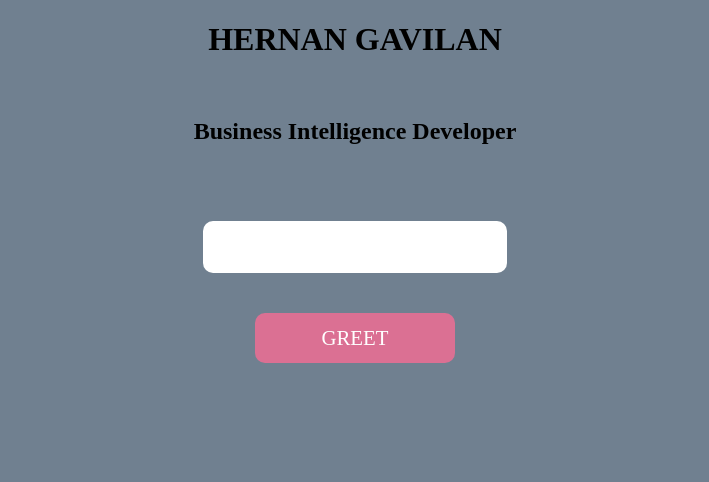
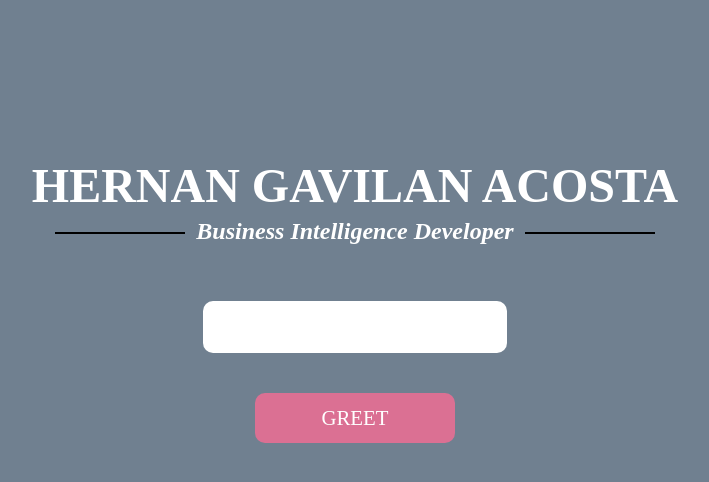
Before and after one commit to hjga16/WebAppCV, a Flask app: template templates/index.html in a window 1280 px wide. Shown: the top 482 px of the page, without its empty margins (285-994 px from the left). Run offline with Flask 2, Linux system fonts and the light colour scheme; the template is opened without the code that fills it, so the values that code supplies are empty.

```diff
--- a/app.py
+++ b/app.py
@@ -3,7 +3,7 @@ from flask import Flask, render_template, request, flash
 app = Flask(__name__)
 app.secret_key = "pass123"
 
-@app.route("/hello")
+@app.route("/profile")
 def index():
 	flash("What's your name?")
 	return render_template("index.html")
--- a/static/css/main.css
+++ b/static/css/main.css
@@ -4,12 +4,64 @@ body {
 }
 
 p {
-    color: white;
+    color: darkred;
     font-family: Shanti;
     font-size: 1.2em;
     display: inline-block;
     margin:  20px;
 }
+
+
+h1 {
+  display: inline-block;
+  font-size: 3em;
+  margin-top: 150px;
+  margin-bottom: 5px;
+  margin-left: 0;
+  margin-right: 0;
+  font-weight: bold;
+  font-family: Shanti;
+  color: white;
+}
+
+h2 {
+        display: block;
+        font-family: Shanti;
+        font-style: italic;
+        font-weight: bold;
+        margin:  auto;
+        color:  white;
+        text-align: center;
+        font-size: 1.5em;
+        max-width: 600px;
+        position: relative;
+      }
+      h2:before {
+        content: "";
+        display: block;
+        width: 130px;
+        height: 2px;
+        background: black;
+        left: 0;
+        top: 50%;
+        position: absolute;
+
+
+      }
+      h2:after {
+        content: "";
+        display: block;
+        width: 130px;
+        height: 2px;
+        background: black;
+        right: 0;
+        top: 50%;
+        position: absolute;
+      }
+
+
+
+
 
 img {
     margin: 60px 0 30px 0;
--- a/templates/index.html
+++ b/templates/index.html
@@ -7,7 +7,7 @@
 </head>
 <body>
    <!--<img src="https://raw.githubusercontent.com/MariyaSha/SimpleGreetingApp/main/logo.png">-->
-   <h1>HERNAN GAVILAN</h1>
+   <h1>HERNAN GAVILAN ACOSTA</h1>
    <br>
    <h2>Business Intelligence Developer</h2>
 
```
Also changed, not shown: static/icons/bi-icon.png (added).
